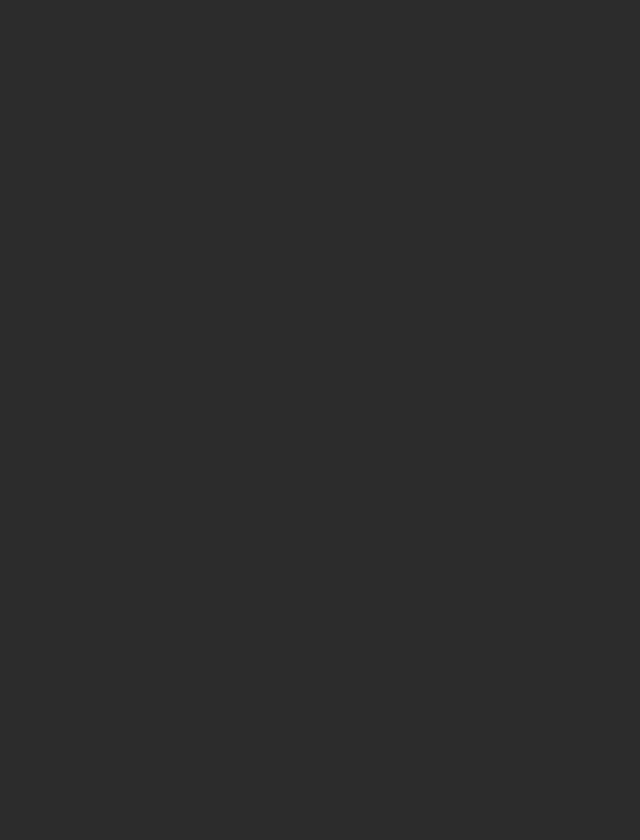
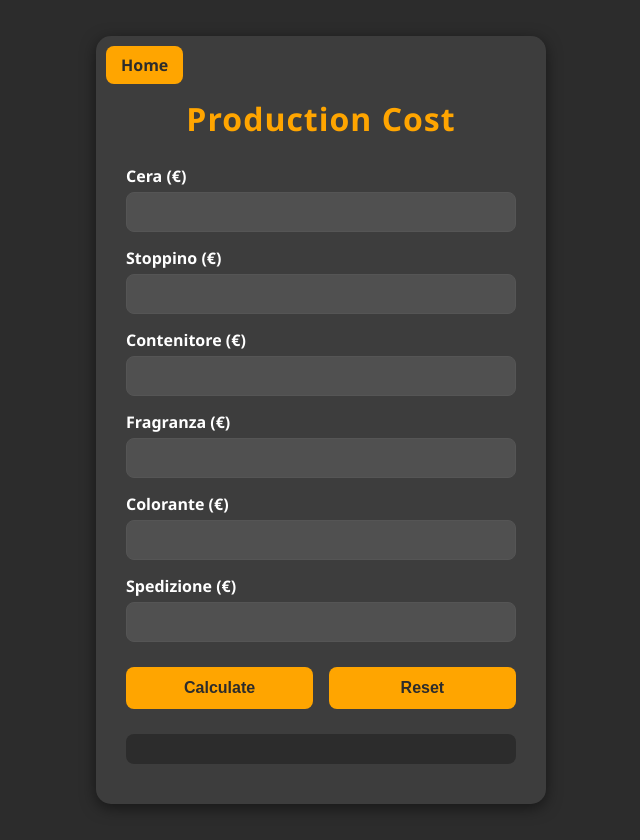
Before and after one commit to attarus18/AppCandele, a plain HTML site: page costo.html in a window 1280 px wide. Shown: the whole page, without its empty margins (319-959 px from the left). Drawn offline with Linux system fonts and the light colour scheme.

Commit message:
Update costo.html

```diff
--- a/costo.html
+++ b/costo.html
@@ -96,3 +96,59 @@ button:hover{background:#ffc14d;}
   h1{font-size:1.8em;}
   button{font-size:.95rem;padding:10px;}
 }
+</style>
+</head>
+<body>
+<div class="container">
+  <!-- Pulsante Home -->
+  <a href="index.html" class="home-btn">Home</a>
+
+  <h1>Production Cost</h1>
+
+  <label for="wax">Cera (€)</label>
+  <input type="number" id="wax" step="0.01">
+
+  <label for="wick">Stoppino (€)</label>
+  <input type="number" id="wick" step="0.01">
+
+  <label for="container">Contenitore (€)</label>
+  <input type="number" id="container" step="0.01">
+
+  <label for="fragrance">Fragranza (€)</label>
+  <input type="number" id="fragrance" step="0.01">
+
+  <label for="color">Colorante (€)</label>
+  <input type="number" id="color" step="0.01">
+
+  <label for="shipping">Spedizione (€)</label>
+  <input type="number" id="shipping" step="0.01">
+
+  <div class="actions">
+    <button id="calc">Calculate</button>
+    <button id="reset">Reset</button>
+  </div>
+
+  <div id="result"></div>
+</div>
+
+<script>
+// Raccoglie gli input in un array
+const inputs = ['wax','wick','container','fragrance','color','shipping']
+  .map(id => document.getElementById(id));
+const result = document.getElementById('result');
+
+// Calcolo del totale
+document.getElementById('calc').addEventListener('click', () => {
+  const values = inputs.map(i => parseFloat(i.value) || 0);
+  const total = values.reduce((a,b) => a + b, 0);
+  result.textContent = `Total production cost: € ${total.toFixed(2)}`;
+});
+
+// Reset dei campi
+document.getElementById('reset').addEventListener('click', () => {
+  inputs.forEach(i => i.value = '');
+  result.textContent = '';
+});
+</script>
+</body>
+</html>
```
